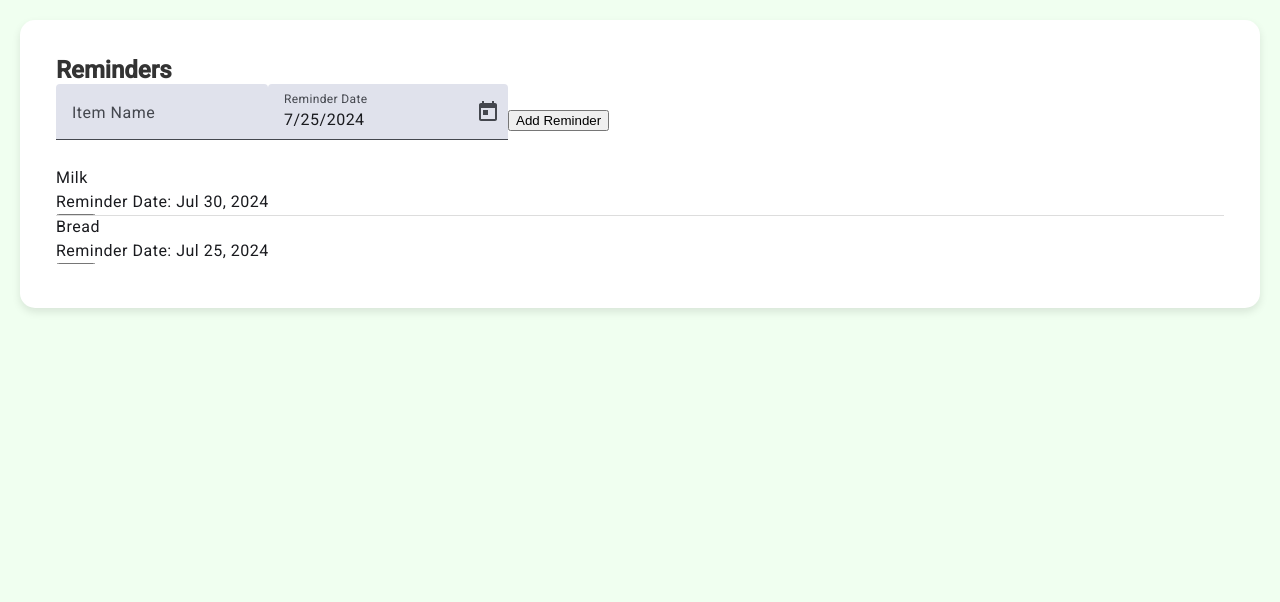
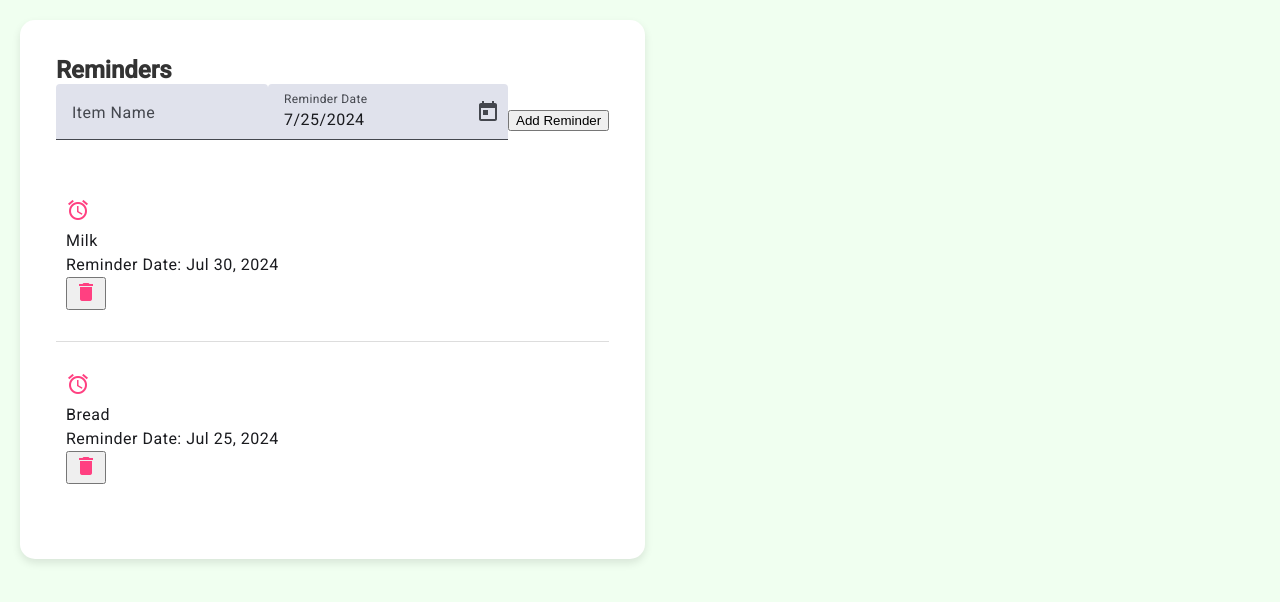
Before and after one commit to kprasad475/shopping-list, an Angular app: page /reminder in a window 1280 px wide. Shown: the top 602 px of the page. Built offline with nearby package versions, Linux system fonts and the light colour scheme.

Commit message:
reminder-bug-fix

```diff
--- a/src/app/reminder/reminder.component.css
+++ b/src/app/reminder/reminder.component.css
@@ -6,10 +6,14 @@ mat-card {
   box-shadow: 0 4px 8px rgba(0, 0, 0, 0.1);
   padding: 20px;
   margin: 20px;
+  width:max-content
 }
 
 mat-card-header {
   text-align: center;
+}
+.mdc-list-item.mdc-list-item--with-one-line{
+  height: auto;
 }
 
 mat-card-title {
@@ -18,11 +22,13 @@ mat-card-title {
   color: #333;
 }
 
+
+
 mat-list-item {
   display: flex;
   justify-content: space-between;
   align-items: center;
-  padding: 10px 0;
+  padding: 30px 10px;
 }
 
 mat-list-item:not(:last-child) {
--- a/src/app/reminder/reminder.component.html
+++ b/src/app/reminder/reminder.component.html
@@ -16,6 +16,7 @@
     </mat-form-field>
     <button mat-raised-button color="primary" (click)="addReminder()">Add Reminder</button>
 
+
     <mat-list>
       <mat-list-item *ngFor="let reminder of reminders; let i = index">
         <mat-icon mat-list-icon>alarm</mat-icon>
--- a/src/app/reminder/reminder.component.ts
+++ b/src/app/reminder/reminder.component.ts
@@ -22,11 +22,16 @@ export class ReminderComponent implements OnInit {
   }
 
   addReminder() {
-    if (this.newReminder.itemName && this.newReminder.date) {
+
+    if (this.newReminder) {
+      alert('haai')
       this.reminders.push({ ...this.newReminder });
+      console.log(this.reminders)
       this.newReminder = { itemName: '', date: new Date() };
     }
   }
+
+
 
   deleteReminder(index: number) {
     this.reminders.splice(index, 1);
```
Also changed, not shown: src/styles.css (line endings or trailing spaces).
